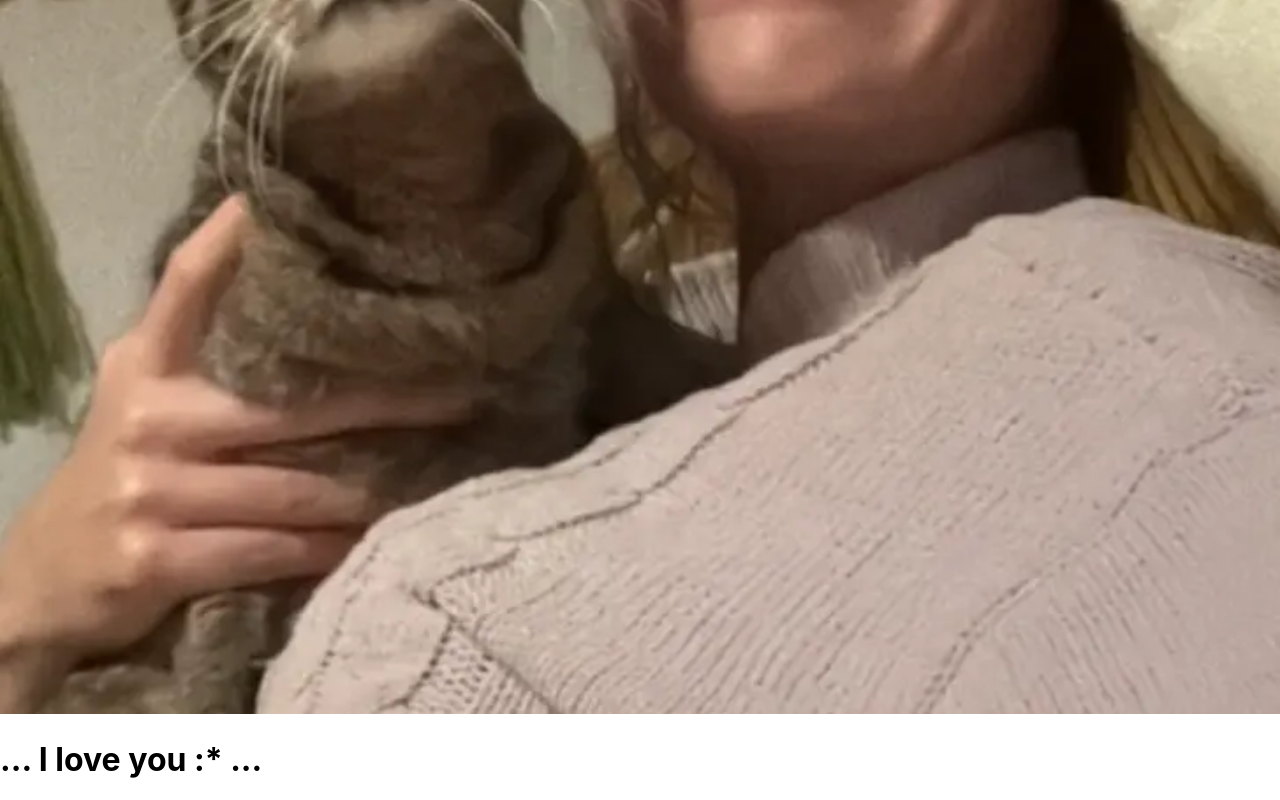
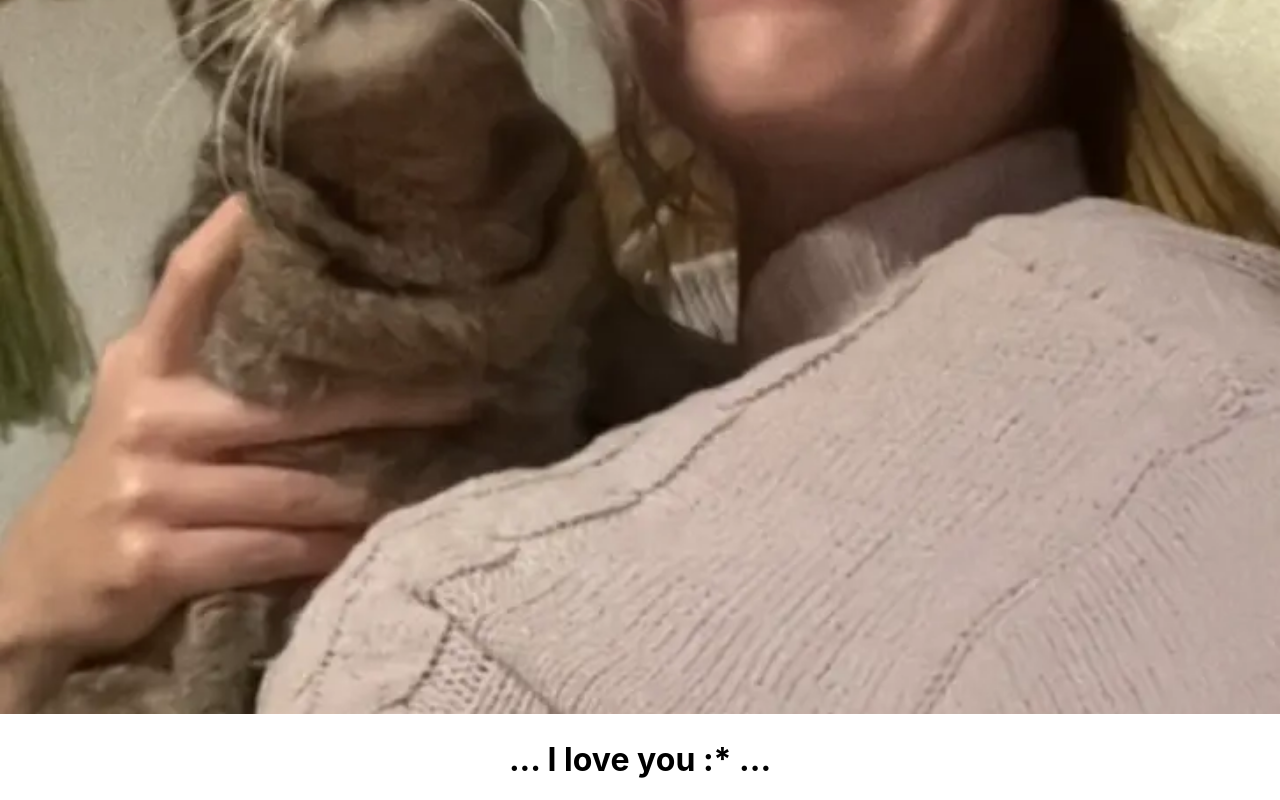
Before and after one commit to OndrejJanosik777/mn-frontend, a React (Create React App) app: page / in a window 1280 px wide. Shown: the part 555-1355 px from the top of the page. Built offline with nearby package versions, Linux system fonts and the light colour scheme.

Commit message:
playground page added

```diff
--- a/src/pages/p00-playground/index.js
+++ b/src/pages/p00-playground/index.js
@@ -4,7 +4,7 @@ const PLAYGROUND = () => {
   return (
     <div>
         <img style={{ width: '100%', height: 'auto' }} src={main_png} alt="main" />
-        <h1 >... I love you :* ...</h1>
+        <h1 style={{ textAlign: 'center' }}>... I love you :* ...</h1>
     </div>
 
     );
```
